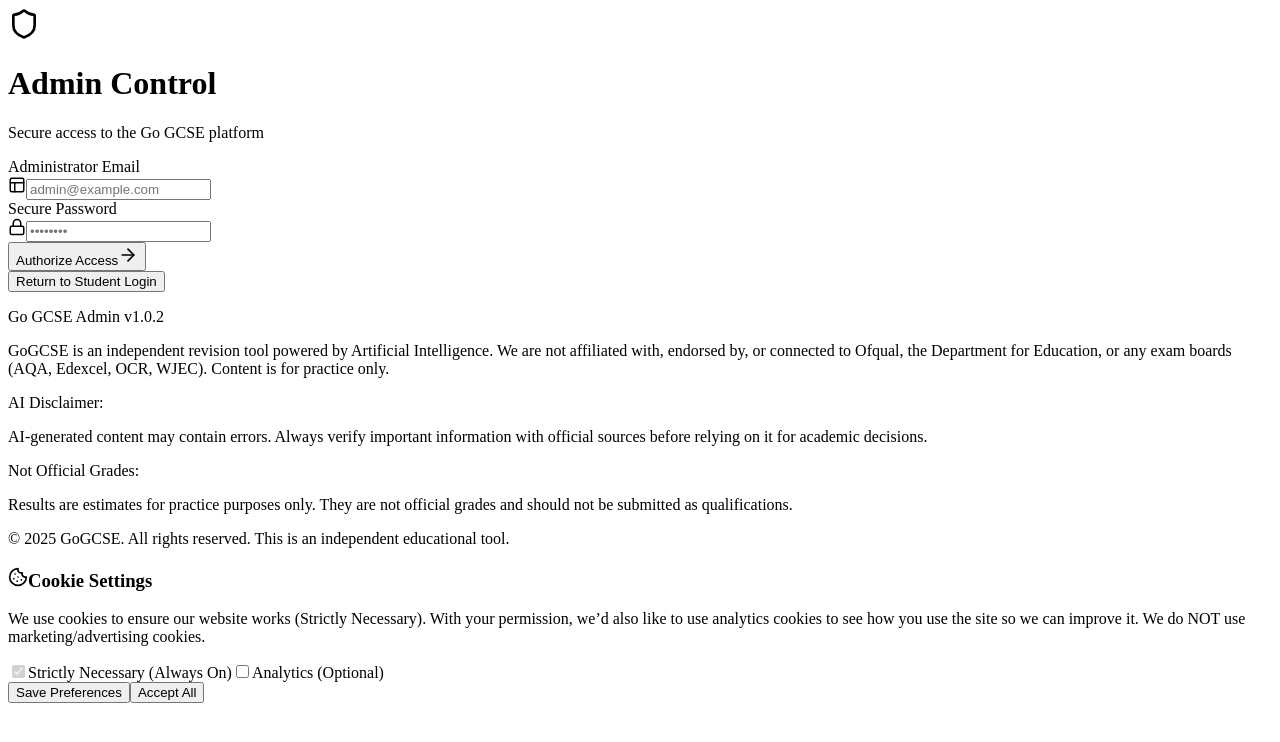
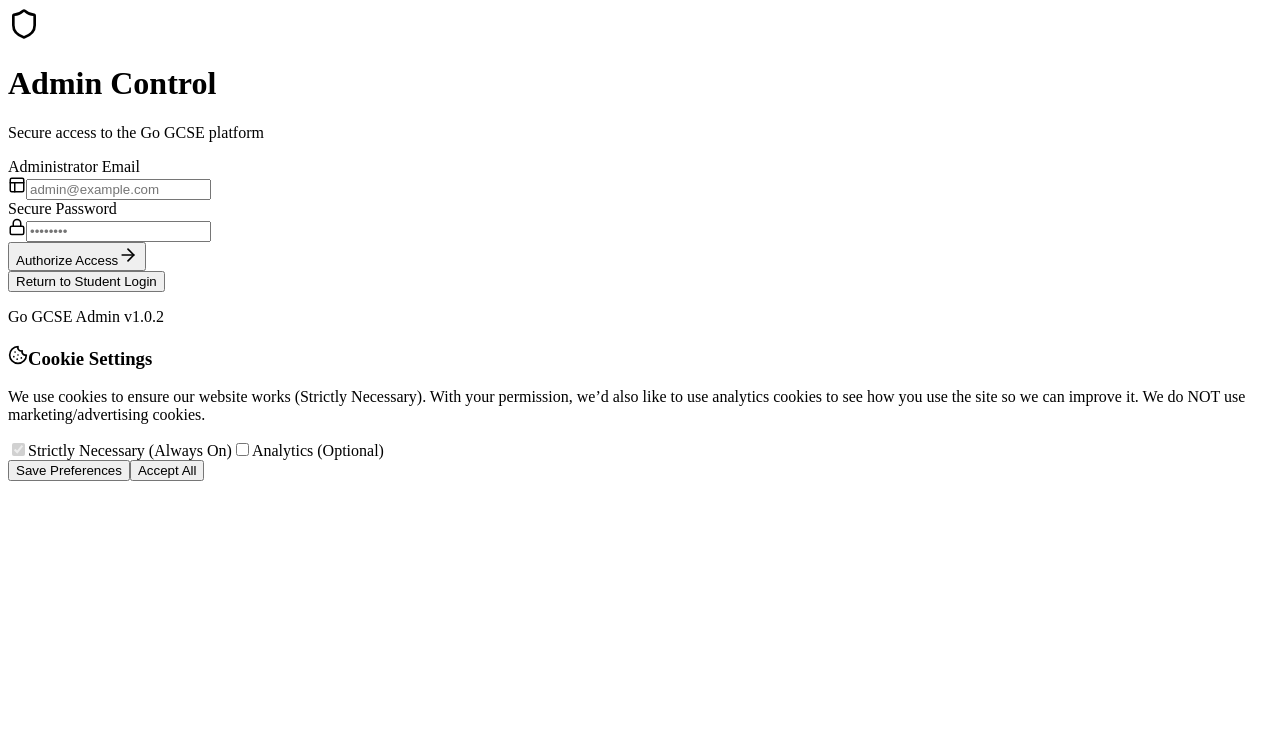
Before and after one commit to sami8051/GoGCSE, a React app: page /admin/login in a window 1280 px wide. Shown: the top 742 px of the page. Built offline with nearby package versions, Linux system fonts and the light colour scheme; the HTML template or start-up script is replaced by a standard one.

Commit message:
feat: Hide footer disclaimer on admin and teacher control pages

```diff
--- a/App.tsx
+++ b/App.tsx
@@ -1,5 +1,5 @@
 import React, { useState, useEffect } from 'react';
-import { BrowserRouter as Router, Routes, Route, Navigate, useNavigate } from 'react-router-dom';
+import { BrowserRouter as Router, Routes, Route, Navigate, useNavigate, useLocation } from 'react-router-dom';
 import { onAuthStateChanged, User } from 'firebase/auth';
 import { auth, ADMIN_EMAILS, checkIsAdmin } from './services/firebase';
 import { Sparkles } from 'lucide-react';
@@ -72,8 +72,13 @@
 
 const AppContent: React.FC = () => {
   const navigate = useNavigate();
+  const location = useLocation();
+
+  // Hide footer on admin and teacher control pages
+  const hideFooter = location.pathname.startsWith('/admin') || location.pathname.startsWith('/teacher');
 
   return (
+    <>
     <div className="flex flex-col min-h-screen">
       <Routes>
       <Route path="/" element={<Landing />} />
@@ -156,18 +161,15 @@
       <Route path="*" element={<Navigate to="/" />} />
       </Routes>
     </div>
+    {!hideFooter && <Footer />}
+    </>
   );
 };
 
 const App: React.FC = () => {
   return (
     <Router>
-      <div className="flex flex-col min-h-screen">
-        <div className="flex-1">
-          <AppContent />
-        </div>
-        <Footer />
-      </div>
+      <AppContent />
       <CookieBanner />
     </Router>
   );
```
Also changed, not shown: 5 other files (tests, documents, lock files or other folders).
